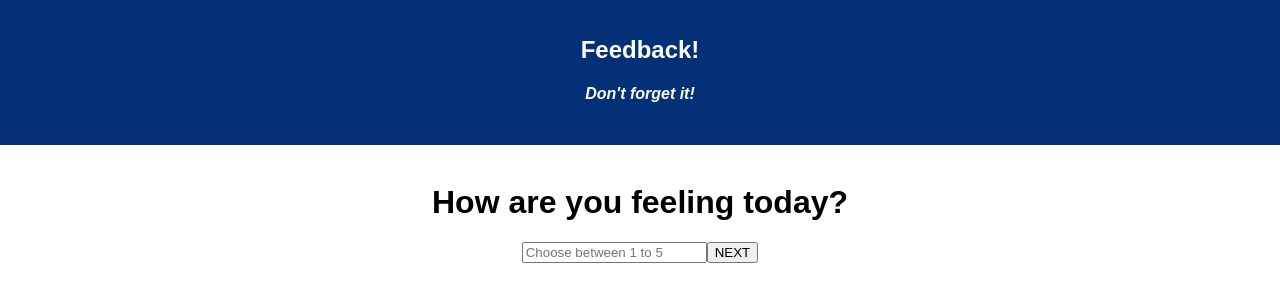
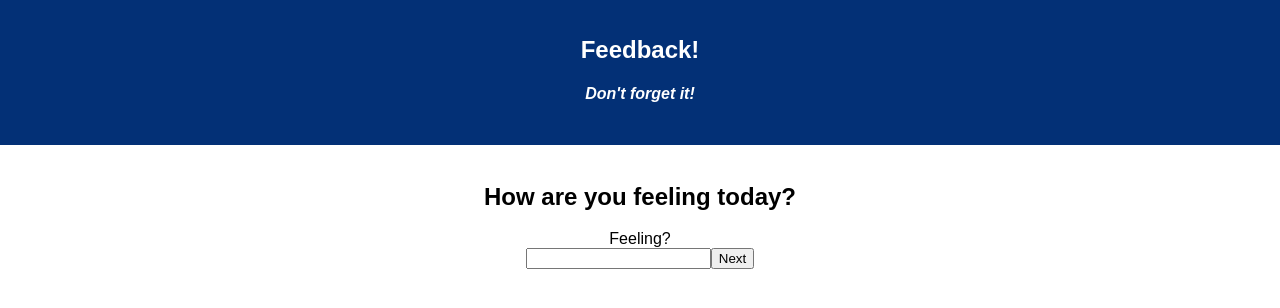
Before and after one commit to ErwinZadeh/redux-feedback-loop-chien, a React (Create React App) app: page /#/ in a window 1280 px wide. Shown: the top 308 px of the page. Built offline with nearby package versions, Linux system fonts and the light colour scheme.

Commit message:
Pages reset

```diff
--- a/src/components/Comments/Comments.js
+++ b/src/components/Comments/Comments.js
@@ -1,58 +1,16 @@
-import React, { Component } from 'react';
-import { connect } from 'react-redux';
+import React, {Component} from 'react';
 
 class Comments extends Component {
-
-  state = {
-    comments: '',
-  };
-
-  handleCommentsChange = (event) => {
-    // console.log(event.target.value);
-    this.setState({
-      comments: event.target.value
-    },
-    );
-  }
-
-  // makeFeedback = () => {
-  //   console.log(this.state.feedback, this.props.reduxState);
-  //   this.setState({
-  //       feedback: {
-  //           ...this.state.feedback,
-  //           feeling: this.props.reduxState.Feeling,
-  //           understanding: this.props.reduxState.Understanding,
-  //           support: this.props.reduxState.Support,
-  //           comments: this.props.reduxState.Comments
-  //       }
-  //   })
-  //   console.log(this.state.feedback);
-  //   this.dispatchFeedback()
-  // }
-
-  handleCommentsClick = () => {
-    // alert('you are headed to feedback review before submiting!');
-    ///CHANGE LOCATION???
-    this.props.history.push('/FeedbackReview')
-    this.props.dispatch({ type: 'ADD_COMMENTS', payload: this.state.comments })
-  }
 
   render() {
     return (
       <div>
-        <h1>Any comments you want to leave?</h1>
-        <input onChange={this.handleCommentsChange} type="text" placeholder="Write your comment" />
-        <button onClick={this.handleCommentsClick}>NEXT</button>
+        <h2>Anycomments you want to leave?</h2>
+        <label>Comments?</label><br/>
+        <button>Next</button>
       </div>
     )
   }
 }
 
-const putReduxStateOnProps = (reduxState) => {
-  return {
-    reduxState
-  }
-}
-
 export default Comments;
-// export default Comments;
--- a/src/components/Feeling/Feeling.js
+++ b/src/components/Feeling/Feeling.js
@@ -4,31 +4,45 @@ import { connect } from 'react-redux';
 class Feeling extends Component {
 
   state = {
-    feeling: 0,
-  };
+    feeling: ''
+  }
 
-  handleFeelingChange = (event) => {
-    // console.log(event.target.value);
+  handleNextClick = () => {
+
+    if (this.state.feeling == '') {
+      //DONT GO ON
+      alert('please fill out all fields')
+    } else {
+      //go to understanding
+      // send info to redux
+      // this.state.feeling == '4'
+      this.props.dispatch(
+        {
+          type: 'SET_FEELING',
+          payload: this.state.feeling
+        }
+      )
+
+      this.props.history.push('/understanding');
+    }
+
+  }
+
+  handleChange = (event) => {
+    //save locally, temp.
     this.setState({
       feeling: event.target.value
-    },
-    );
-  }
-
-  handleFeelingClick = () => {
-    console.log(this.state)
-    // alert("You are headed to understanding");
-    //CHANGE LOCATION???
-    this.props.history.push('/Understanding')
-    this.props.dispatch({ type: 'ADD_FEELING', payload: this.state.feeling })
+    })
   }
 
   render() {
+    console.log(this.state)
     return (
       <div>
-        <h1>How are you feeling today?</h1>
-        <input onChange={this.handleFeelingChange} type="number" placeholder="Choose between 1 to 5" />
-        <button onClick={this.handleFeelingClick}>NEXT</button>
+        <h2>How are you feeling today?</h2>
+        <label>Feeling?</label><br/>
+        <input onChange={this.handleChange} />
+        <button onClick={this.handleNextClick}>Next</button>
       </div>
     )
   }
--- a/src/components/Support/Support.js
+++ b/src/components/Support/Support.js
@@ -1,44 +1,16 @@
-import React, { Component } from 'react';
-import { connect } from 'react-redux';
+import React, {Component} from 'react';
 
 class Support extends Component {
-
-  state = {
-    support: 0,
-  };
-
-  handleSupportChange = (event) => {
-    // console.log(event.target.value);
-    this.setState({
-      support: event.target.value
-    },
-    );
-  }
-
-  handleSupportClick = () => {
-    console.log(this.state)
-    // alert("You are headed to supported");
-    ///CHANGE LOCATION???
-    this.props.history.push('/Comments')
-    this.props.dispatch({ type: 'ADD_SUPPORT', payload: this.state.support })
-  }
 
   render() {
     return (
       <div>
-        <h1>How well are you being Supported?</h1>
-        <input onChange={this.handleSupportChange} type="number" placeholder="Choose between 1 to 5" />
-        <button onClick={this.handleSupportClick}>NEXT</button>
+        <h2>How well are you supported?</h2>
+        <label>Support?</label><br/>
+        <button>Next</button>
       </div>
     )
   }
 }
 
-const putReduxStateOnProps = (reduxState) => {
-  return {
-    reduxState
-  }
-}
-
 export default Support;
-// export default Support;
--- a/src/components/Understanding/Understanding.js
+++ b/src/components/Understanding/Understanding.js
@@ -1,38 +1,48 @@
-import React, { Component } from 'react';
-import { connect } from 'react-redux';
-
+import React, {Component} from 'react';
+import {withRouter} from 'react-router-dom';
 
 class Understanding extends Component {
 
   state = {
-    understanding: 0,
-  };
+    understanding: ''
+  }
 
-  handleUnderstandingChange = (event) => {
-    // console.log(event.target.value);
+  handleNextClick = () => {
+    if (this.state.understanding == '') {
+      //DONT GO ON
+      alert('please fill out all fields')
+    } else {
+      //go to understanding
+      // send info to redux
+      // this.state.feeling == '4'
+      this.props.dispatch(
+        {
+          type: 'SET_UNDERSTANDING',
+          payload: this.state.understanding
+        }
+      )
+    //go to understanding
+    this.props.history.push('/support');
+  }
+}
+
+  handleChange = (event) => {
+    //save locally, temp.
     this.setState({
       understanding: event.target.value
-    },
-    );
-  }
-
-  handleUnderstandingClick = () => {
-    console.log(this.state)
-    // alert("You are headed to supported");
-    ///CHANGE LOCATION???
-    this.props.history.push('/Support')
-    this.props.dispatch({ type: 'ADD_UNDERSTANDING', payload: this.state.understanding })
+    })
   }
 
   render() {
     return (
       <div>
-        <h1>How well are you understanding the content?</h1>
-        <input onChange={this.handleUnderstandingChange} type="number" placeholder="Choose between 1 to 5" />
-        <button onClick={this.handleUnderstandingClick}>NEXT</button>
+        <h2>How well are you understanding the content?</h2>
+        <label>Understanding?</label><br/>
+        <input onChange={this.handleChange} />
+        <button onClick={this.handleNextClick}>Next</button>
       </div>
     )
   }
 }
 
-export default Understanding;
+export default withRouter(Understanding);
--- a/src/index.js
+++ b/src/index.js
@@ -4,62 +4,49 @@ import './index.css';
 import App from './components/App/App';
 import registerServiceWorker from './registerServiceWorker';
 
+import { Provider } from 'react-redux';
+import { createStore, combineReducers, applyMiddleware } from 'redux';
+import logger from 'redux-logger'
 
-import { createStore, combineReducers, applyMiddleware } from 'redux';
-import { Provider } from 'react-redux';
-import logger from 'redux-logger';
 
 let initialState = {
-    feeling: '',
-    understanding: '',
-    support: '',
-    comments: ''
-  }
-
-const feelingType = (state = '', action) => {
-    if (action.type === 'ADD_FEELING') {
-        return action.payload
-    }
-    console.log('This is your delivery type', state)
-    return state;
+  feeling: '3',
+  understanding: '4',
+  support: '5',
+  comments: 'woot redux'
 }
 
-const understandingType = (state = '', action) => {
-    if (action.type === 'ADD_UNDERSTANDING') {
-        return action.payload
-    }
-    console.log('This is your delivery type', state)
-    return state;
+let feedback = (state = initialState, action) => {
+  // action.payload  => '4'
+  // console.log('feedback reducer triggered')
+  //check action for proper type
+  switch (action.type) {
+    case 'SET_FEELING':
+      // do things....
+      return { ...state, feeling: action.payload }
+    case 'SET_UNDERSTANDING':
+      return { ...state, understanding: action.payload }
+    case 'SET_SUPPORT':
+      return { ...state, support: action.payload }
+    case 'SET_COMMENTS':
+      return { ...state, comments: action.payload }
+    case 'RESET':
+      return initialState
+    default:
+      return state
+  }
 }
 
-const supportType = (state = '', action) => {
-    if (action.type === 'ADD_SUPPORT') {
-        return action.payload
-    }
-    console.log('This is your delivery type', state)
-    return state;
-}
-
-const commentsType = (state = '', action) => {
-    if (action.type === 'ADD_COMMENTS') {
-        return action.payload
-    }
-    console.log('This is your delivery type', state)
-    return state;
-}
-
-
-const storeInstance = createStore(
-    combineReducers({
-        feelingType,
-        understandingType,
-        supportType,
-        commentsType,
-    }),
-    applyMiddleware(logger),
+let store = createStore(
+  //reducers
+  combineReducers({
+    feedback
+  }),
+  //logger/middlewares
+  applyMiddleware(
+    logger
+  )
 )
 
-
-// ReactDOM.render(<App />, document.getElementById('root'));
-ReactDOM.render(<Provider store={storeInstance}><App /></Provider>, document.getElementById('root'));
+ReactDOM.render(<Provider store={store}><App /></Provider>, document.getElementById('root'));
 registerServiceWorker();
```
